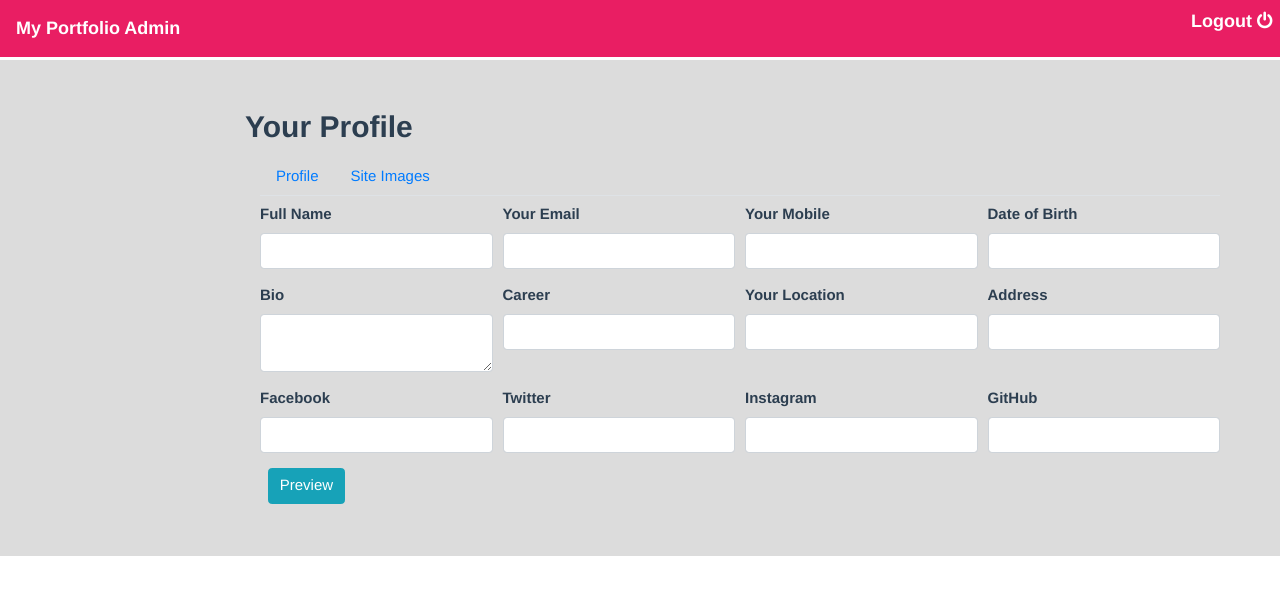
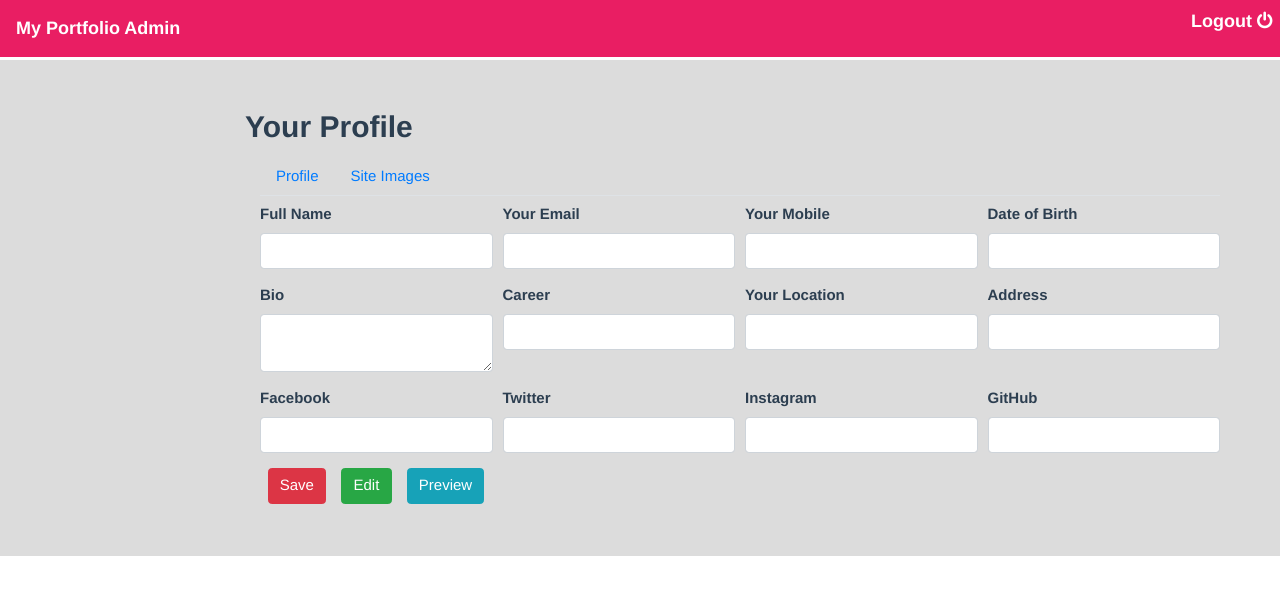
Before and after one commit to Saytzeff-D/Portfolio-frontend, a Vue app: page /portfolio/profile in a window 1280 px wide. Shown: the top 594 px of the page. Built offline with nearby package versions, Linux system fonts and the light colour scheme; no server answers.

Commit message:
done here, still working on the btn

```diff
--- a/src/views/AddProfile.vue
+++ b/src/views/AddProfile.vue
@@ -63,8 +63,8 @@
             </div>
         </div>
         <div class="d-flex">
-            <button @click="saveProfile($event)" v-if="!showEditBtn && profile.length == 0" class="btn btn-danger mx-2">Save</button>
-            <button v-if="showEditBtn" class="btn btn-success mx-2">Edit</button>
+            <button @click="saveProfile($event)" v-if="!showEditBtn" class="btn btn-danger mx-2">Save</button>
+            <button @click="editProfile()" v-if="showEditBtn || profile.length !== 0" class="btn btn-success mx-2">Edit</button>
             <button class="btn btn-info mx-2">Preview</button>
         </div>
     </div>
@@ -96,7 +96,9 @@ export default {
             git: '',
             errorMsg: '',
             successMsg: '',
-            showEditBtn: false
+            showEditBtn: false,
+            edit: false,
+            editId: ''
         }
     },
     methods: {
@@ -104,12 +106,14 @@ export default {
             this.successMsg = ''
             this.errorMsg = ''
             e.preventDefault()
+            this.edit ? this.editId = this.profile[0]._id : ''
             axios.post(`${this.$store.state.serverUrl}portfolio/createProfile`, this.$data).then((res)=>{
-                console.log(res.data)
                 this.emptyInput()
+                this.$store.dispatch('myProfile')
                 this.successMsg = res.data.message
                 this.showEditBtn = true
-            }).catch(()=>{
+            }).catch((err)=>{
+                console.log(err)
                 this.errorMsg = 'An error has occurred'
             })
         },
@@ -126,6 +130,21 @@ export default {
             this.twi = ''
             this.inst = ''
             this.git = ''
+        },
+        editProfile(){
+            this.edit = true
+            this.fullName = this.profile[0].fullName
+            this.email = this.profile[0].email
+            this.mobile = this.profile[0].mobile
+            this.dob = this.profile[0].dob
+            this.bio = this.profile[0].bio
+            this.career = this.profile[0].career
+            this.location = this.profile[0].location
+            this.address = this.profile[0].address
+            this.fb = this.profile[0].fb
+            this.twi = this.profile[0].twi
+            this.inst = this.profile[0].inst
+            this.git = this.profile[0].git
         }
     },
     mounted(){
```
